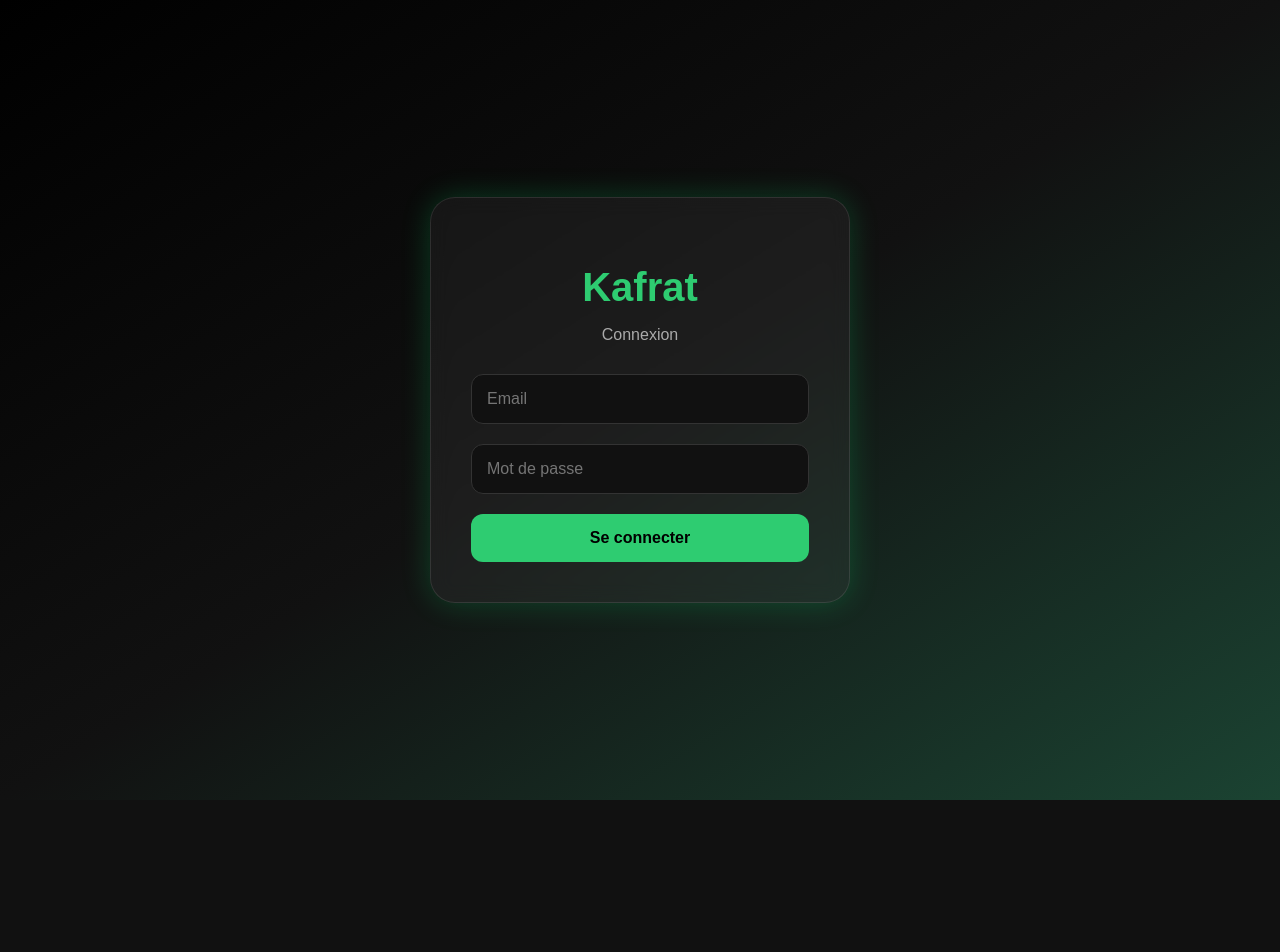
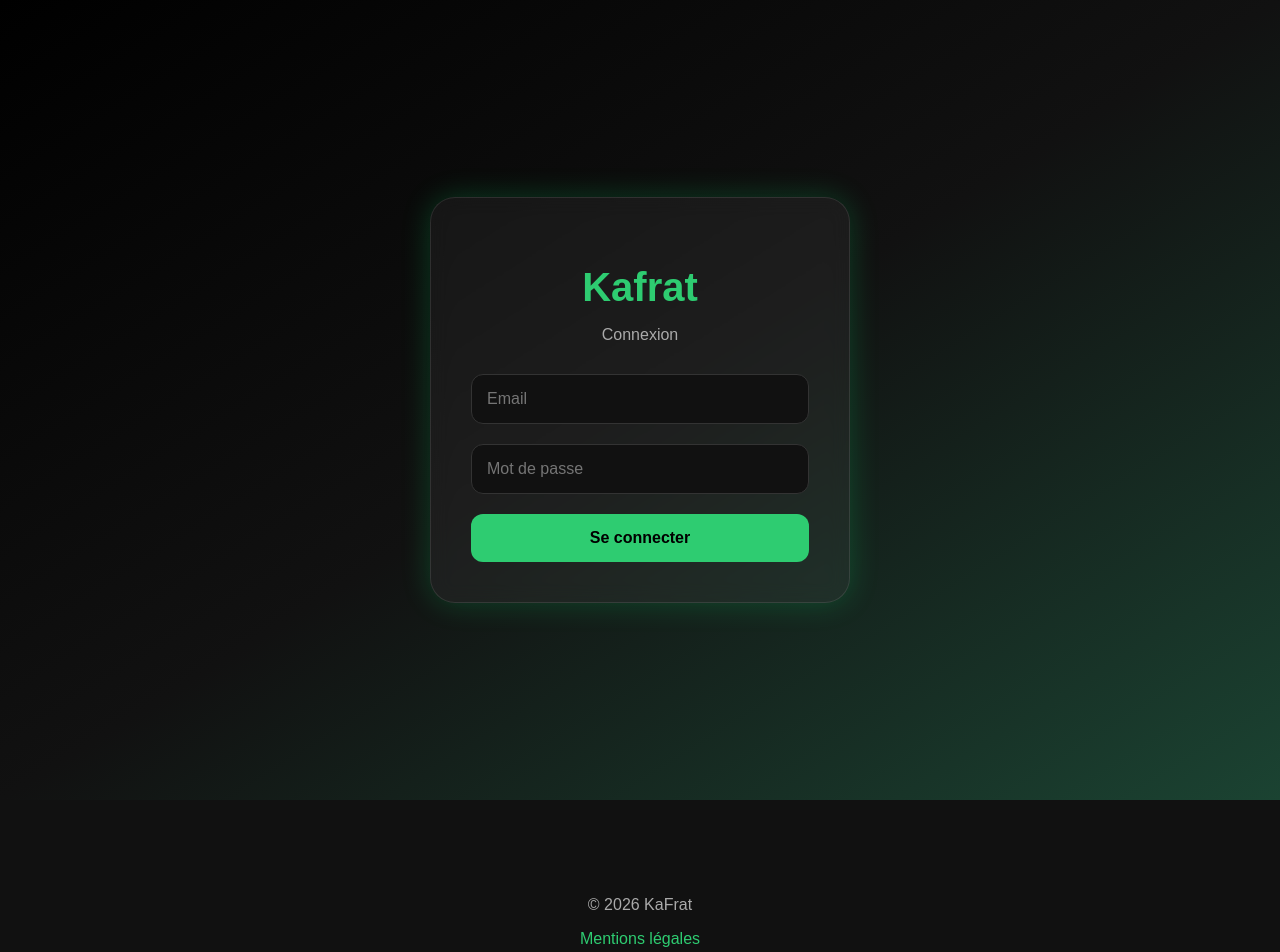
Before and after one commit to edwin-Atride/kafrat-blog, a Next.js app: page /login in a window 1280 px wide. Shown: the top 952 px of the page. Before the commit the page ends 800 px from the top, so only its background shows below. Built offline with nearby package versions, Linux system fonts and the light colour scheme; no server answers.

Commit message:
homepage image upload

```diff
--- a/src/app/layout.tsx
+++ b/src/app/layout.tsx
@@ -1,22 +1,20 @@
 import './globals.css'
 
-export default function RootLayout({
-  children,
-}: any) {
+export default function RootLayout({ children }: any) {
   return (
     <html lang="fr">
-      <body>{children}</body>
-    </html>
-  )
-}
+      <body>
+        {children}
 
-<footer style={{
+        <footer
+          style={{
             background: '#111',
             padding: '30px',
             textAlign: 'center',
             color: '#aaa',
-  marginTop: '50px'
-}}>
+            marginTop: '50px',
+          }}
+        >
           <p>© {new Date().getFullYear()} KaFrat</p>
 
           <a
@@ -26,3 +24,7 @@ export default function RootLayout({
             Mentions légales
           </a>
         </footer>
+      </body>
+    </html>
+  )
+}
```
Lines whose indentation alone changed are shown as unchanged.
